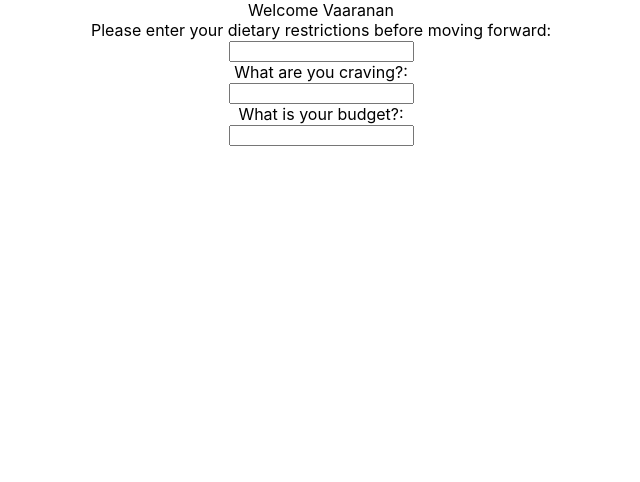
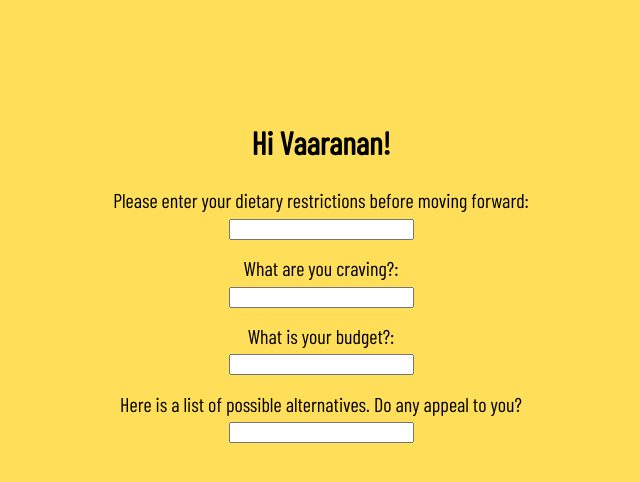
Before and after one commit to vaaranan-y/chefs-mate, a React (Create React App) app in the folder Frontend/chefs-mate-frontend/: page / in a window 1280 px wide. Shown: the top 482 px of the page, without its empty margins (319-959 px from the left). Built offline with nearby package versions, Linux system fonts and the light colour scheme.

Commit message:
Started implementing front end design

```diff
--- a/Frontend/chefs-mate-frontend/public/index.html
+++ b/Frontend/chefs-mate-frontend/public/index.html
@@ -3,6 +3,7 @@
   <head>
     <meta charset="utf-8" />
     <link rel="icon" href="%PUBLIC_URL%/favicon.ico" />
+    <link href="https://fonts.googleapis.com/css2?family=Roboto:wght@100;400&display=swap" rel="stylesheet">
     <meta name="viewport" content="width=device-width, initial-scale=1" />
     <meta name="theme-color" content="#000000" />
     <meta
--- a/Frontend/chefs-mate-frontend/src/App.js
+++ b/Frontend/chefs-mate-frontend/src/App.js
@@ -1,31 +1,89 @@
 import logo from "./logo.svg";
 import "./App.css";
+import "./index.css";
 
 function App() {
   let userName = "Vaaranan"; // Hardcoded
   return (
-    <div className="App">
-      <header>
-        {/* <img src={logo} className="App-logo" alt="logo" />
-        <p>
-          Edit <code>src/App.js</code> and save to reload.
-        </p>
-        <a
-          className="App-link"
-          href="https://reactjs.org"
-          target="_blank"
-          rel="noopener noreferrer"
+    <div
+      className="App"
+      style={{
+        backgroundColor: "#FFDE59",
+        height: "100vh",
+      }}
+    >
+      <div style={{ padding: "7.5%" }}>
+        <header
+          style={{
+            fontSize: "200%",
+            padding: "2.5%",
+            fontFamily: "Barlow Condensed",
+            fontWeight: "800",
+          }}
         >
-          Learn React
-        </a> */}
-        Welcome {userName}
-      </header>
-      <div>Please enter your dietary restrictions before moving forward:</div>
-      <input></input>
-      <div>What are you craving?:</div>
-      <input></input>
-      <div>What is your budget?:</div>
-      <input></input>
+          Hi {userName}!
+        </header>
+        <div>
+          <div
+            style={{
+              fontFamily: "Barlow Condensed",
+              fontWeight: "400",
+              marginBottom: "0.5%",
+              fontSize: 20,
+            }}
+          >
+            Please enter your dietary restrictions before moving forward:
+          </div>
+
+          <input style={{ marginBottom: "1.5%" }}></input>
+        </div>
+        <div>
+          <div
+            style={{
+              fontFamily: "Barlow Condensed",
+              fontWeight: "400",
+              marginBottom: "0.5%",
+              fontSize: 20,
+            }}
+          >
+            What are you craving?:
+          </div>
+          <div
+            style={{
+              marginBottom: "1.5%",
+            }}
+          >
+            <input></input>
+          </div>
+        </div>
+
+        <div>
+          <div
+            style={{
+              fontFamily: "Barlow Condensed",
+              fontWeight: "400",
+              marginBottom: "0.5%",
+              fontSize: 20,
+            }}
+          >
+            What is your budget?:
+          </div>
+          <input style={{ marginBottom: "1.5%" }}></input>
+        </div>
+        <div>
+          <div
+            style={{
+              fontFamily: "Barlow Condensed",
+              fontWeight: "400",
+              marginBottom: "0.5%",
+              fontSize: 20,
+            }}
+          >
+            Here is a list of possible alternatives. Do any appeal to you?
+          </div>
+          <input style={{ marginBottom: "1.5%" }}></input>
+        </div>
+      </div>
     </div>
   );
 }
--- a/Frontend/chefs-mate-frontend/src/index.css
+++ b/Frontend/chefs-mate-frontend/src/index.css
@@ -1,3 +1,5 @@
+@import url('https://fonts.googleapis.com/css2?family=Barlow+Condensed&display=swap');
+@import url('https://fonts.googleapis.com/css2?family=Barlow+Condensed&display=swap');
 body {
   margin: 0;
   font-family: -apple-system, BlinkMacSystemFont, 'Segoe UI', 'Roboto', 'Oxygen',
```
